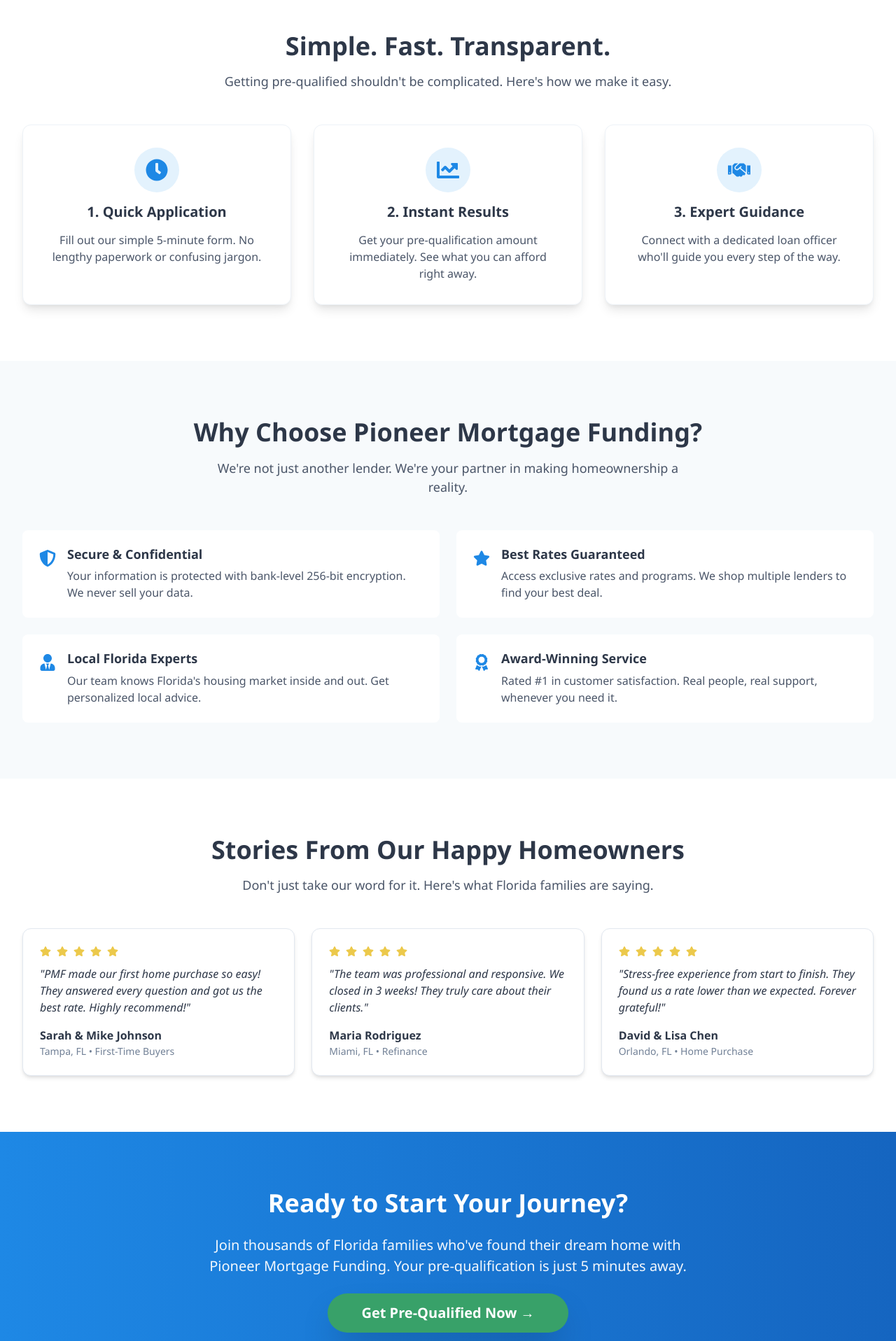
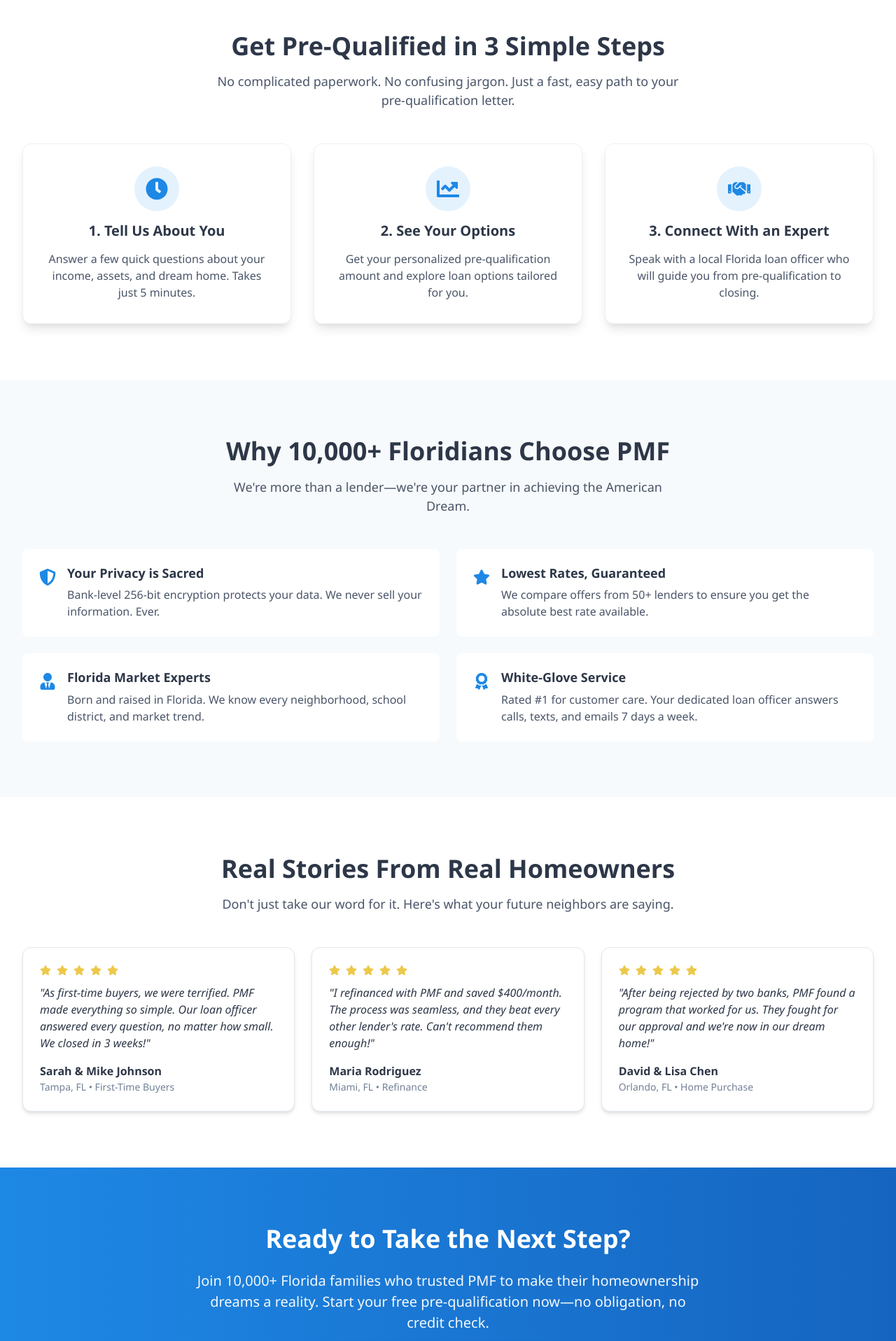
Before and after one commit to tomiwaaluko/mortgage-app, a React (Create React App) app: page / in a window 1280 px wide. Shown: the part 880-2797 px from the top of the page at 70% size. Built offline with nearby package versions, Linux system fonts and the light colour scheme.

Commit message:
small edits to the welcome page. commented out SSN

```diff
--- a/src/components/WelcomePage.tsx
+++ b/src/components/WelcomePage.tsx
@@ -60,7 +60,7 @@
                   py={1}
                   borderRadius="full"
                 >
-                  ⚡ Get Pre-Qualified in 5 Minutes
+                  ⚡ Free Pre-Qualification in 5 Minutes
                 </Badge>
                 <Heading
                   as="h1"
@@ -68,12 +68,12 @@
                   fontWeight="bold"
                   lineHeight="1.2"
                 >
-                  Your Dream Home Starts Here
+                  Your Dream Home is Closer Than You Think
                 </Heading>
                 <Text fontSize={{ base: "lg", md: "xl" }} opacity={0.95}>
-                  Pioneer Mortgage Funding makes home buying simple, fast, and
-                  stress-free. Join thousands of Florida families who found
-                  their perfect home with us.
+                  Get pre-qualified in minutes with Florida's most trusted
+                  mortgage lender. No impact to your credit score. No hidden
+                  fees. Just honest answers.
                 </Text>
                 <HStack
                   spacing={4}
@@ -108,7 +108,8 @@
                   Get Pre-Qualified Now →
                 </Button>
                 <Text fontSize="xs" opacity={0.8}>
-                  ⭐ Trusted by 10,000+ Florida homebuyers • 4.9/5 rating
+                  ✓ Trusted by 10,000+ Florida homebuyers | ⭐ 4.9/5 rating | 🔒
+                  Bank-level security
                 </Text>
               </VStack>
               <Box display={{ base: "none", md: "block" }}>
@@ -172,11 +173,11 @@
           <Container maxW="container.xl">
             <VStack spacing={4} mb={12} textAlign="center">
               <Heading as="h2" fontSize={{ base: "3xl", md: "4xl" }}>
-                Simple. Fast. Transparent.
+                Get Pre-Qualified in 3 Simple Steps
               </Heading>
               <Text fontSize="lg" color="gray.600" maxW="2xl">
-                Getting pre-qualified shouldn't be complicated. Here's how we
-                make it easy.
+                No complicated paperwork. No confusing jargon. Just a fast, easy
+                path to your pre-qualification letter.
               </Text>
             </VStack>
             <SimpleGrid columns={{ base: 1, md: 3 }} spacing={8}>
@@ -201,11 +202,11 @@
                   <FaClock />
                 </Box>
                 <Heading as="h3" fontSize="xl">
-                  1. Quick Application
+                  1. Tell Us About You
                 </Heading>
                 <Text textAlign="center" color="gray.600">
-                  Fill out our simple 5-minute form. No lengthy paperwork or
-                  confusing jargon.
+                  Answer a few quick questions about your income, assets, and
+                  dream home. Takes just 5 minutes.
                 </Text>
               </VStack>
               <VStack
@@ -229,11 +230,11 @@
                   <FaChartLine />
                 </Box>
                 <Heading as="h3" fontSize="xl">
-                  2. Instant Results
+                  2. See Your Options
                 </Heading>
                 <Text textAlign="center" color="gray.600">
-                  Get your pre-qualification amount immediately. See what you
-                  can afford right away.
+                  Get your personalized pre-qualification amount and explore
+                  loan options tailored for you.
                 </Text>
               </VStack>
               <VStack
@@ -257,11 +258,11 @@
                   <FaHandshake />
                 </Box>
                 <Heading as="h3" fontSize="xl">
-                  3. Expert Guidance
+                  3. Connect With an Expert
                 </Heading>
                 <Text textAlign="center" color="gray.600">
-                  Connect with a dedicated loan officer who'll guide you every
-                  step of the way.
+                  Speak with a local Florida loan officer who will guide you
+                  from pre-qualification to closing.
                 </Text>
               </VStack>
             </SimpleGrid>
@@ -273,11 +274,11 @@
           <Container maxW="container.xl">
             <VStack spacing={4} mb={12} textAlign="center">
               <Heading as="h2" fontSize={{ base: "3xl", md: "4xl" }}>
-                Why Choose Pioneer Mortgage Funding?
+                Why 10,000+ Floridians Choose PMF
               </Heading>
               <Text fontSize="lg" color="gray.600" maxW="2xl">
-                We're not just another lender. We're your partner in making
-                homeownership a reality.
+                We're more than a lender—we're your partner in achieving the
+                American Dream.
               </Text>
             </VStack>
             <Grid
@@ -296,11 +297,11 @@
                 </Box>
                 <Box>
                   <Heading as="h4" fontSize="lg" mb={2}>
-                    Secure & Confidential
+                    Your Privacy is Sacred
                   </Heading>
                   <Text color="gray.600">
-                    Your information is protected with bank-level 256-bit
-                    encryption. We never sell your data.
+                    Bank-level 256-bit encryption protects your data. We never
+                    sell your information. Ever.
                   </Text>
                 </Box>
               </HStack>
@@ -316,11 +317,11 @@
                 </Box>
                 <Box>
                   <Heading as="h4" fontSize="lg" mb={2}>
-                    Best Rates Guaranteed
+                    Lowest Rates, Guaranteed
                   </Heading>
                   <Text color="gray.600">
-                    Access exclusive rates and programs. We shop multiple
-                    lenders to find your best deal.
+                    We compare offers from 50+ lenders to ensure you get the
+                    absolute best rate available.
                   </Text>
                 </Box>
               </HStack>
@@ -336,11 +337,11 @@
                 </Box>
                 <Box>
                   <Heading as="h4" fontSize="lg" mb={2}>
-                    Local Florida Experts
+                    Florida Market Experts
                   </Heading>
                   <Text color="gray.600">
-                    Our team knows Florida's housing market inside and out. Get
-                    personalized local advice.
+                    Born and raised in Florida. We know every neighborhood,
+                    school district, and market trend.
                   </Text>
                 </Box>
               </HStack>
@@ -356,11 +357,11 @@
                 </Box>
                 <Box>
                   <Heading as="h4" fontSize="lg" mb={2}>
-                    Award-Winning Service
+                    White-Glove Service
                   </Heading>
                   <Text color="gray.600">
-                    Rated #1 in customer satisfaction. Real people, real
-                    support, whenever you need it.
+                    Rated #1 for customer care. Your dedicated loan officer
+                    answers calls, texts, and emails 7 days a week.
                   </Text>
                 </Box>
               </HStack>
@@ -373,11 +374,11 @@
           <Container maxW="container.xl">
             <VStack spacing={4} mb={12} textAlign="center">
               <Heading as="h2" fontSize={{ base: "3xl", md: "4xl" }}>
-                Stories From Our Happy Homeowners
+                Real Stories From Real Homeowners
               </Heading>
               <Text fontSize="lg" color="gray.600" maxW="2xl">
-                Don't just take our word for it. Here's what Florida families
-                are saying.
+                Don't just take our word for it. Here's what your future
+                neighbors are saying.
               </Text>
             </VStack>
             <SimpleGrid columns={{ base: 1, md: 3 }} spacing={6}>
@@ -397,8 +398,9 @@
                   ))}
                 </HStack>
                 <Text mb={4} color="gray.700" fontStyle="italic">
-                  "PMF made our first home purchase so easy! They answered every
-                  question and got us the best rate. Highly recommend!"
+                  "As first-time buyers, we were terrified. PMF made everything
+                  so simple. Our loan officer answered every question, no matter
+                  how small. We closed in 3 weeks!"
                 </Text>
                 <Text fontWeight="bold">Sarah & Mike Johnson</Text>
                 <Text fontSize="sm" color="gray.500">
@@ -421,8 +423,9 @@
                   ))}
                 </HStack>
                 <Text mb={4} color="gray.700" fontStyle="italic">
-                  "The team was professional and responsive. We closed in 3
-                  weeks! They truly care about their clients."
+                  "I refinanced with PMF and saved $400/month. The process was
+                  seamless, and they beat every other lender's rate. Can't
+                  recommend them enough!"
                 </Text>
                 <Text fontWeight="bold">Maria Rodriguez</Text>
                 <Text fontSize="sm" color="gray.500">
@@ -445,8 +448,9 @@
                   ))}
                 </HStack>
                 <Text mb={4} color="gray.700" fontStyle="italic">
-                  "Stress-free experience from start to finish. They found us a
-                  rate lower than we expected. Forever grateful!"
+                  "After being rejected by two banks, PMF found a program that
+                  worked for us. They fought for our approval and we're now in
+                  our dream home!"
                 </Text>
                 <Text fontWeight="bold">David & Lisa Chen</Text>
                 <Text fontSize="sm" color="gray.500">
@@ -467,12 +471,12 @@
           <Container maxW="container.md">
             <VStack spacing={6} textAlign="center">
               <Heading as="h2" fontSize={{ base: "3xl", md: "4xl" }}>
-                Ready to Start Your Journey?
+                Ready to Take the Next Step?
               </Heading>
               <Text fontSize={{ base: "lg", md: "xl" }} opacity={0.95}>
-                Join thousands of Florida families who've found their dream home
-                with Pioneer Mortgage Funding. Your pre-qualification is just 5
-                minutes away.
+                Join 10,000+ Florida families who trusted PMF to make their
+                homeownership dreams a reality. Start your free
+                pre-qualification now—no obligation, no credit check.
               </Text>
               <Button
                 size="lg"
@@ -486,7 +490,7 @@
                 transition="all 0.2s"
                 onClick={() => navigate("/personal-info")}
               >
-                Get Pre-Qualified Now →
+                Get My Free Pre-Qualification →
               </Button>
               <VStack spacing={2} mt={4}>
                 <HStack spacing={6} flexWrap="wrap" justify="center">
```
Also changed, not shown: src/components/PersonalInfoPage.tsx (+42 -18 lines).
